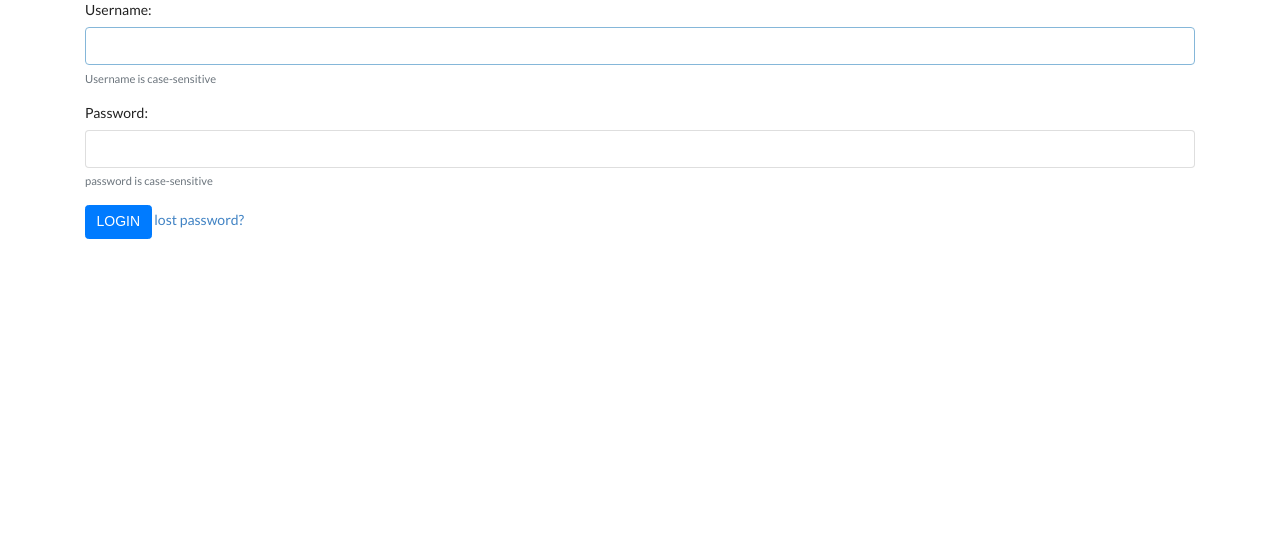
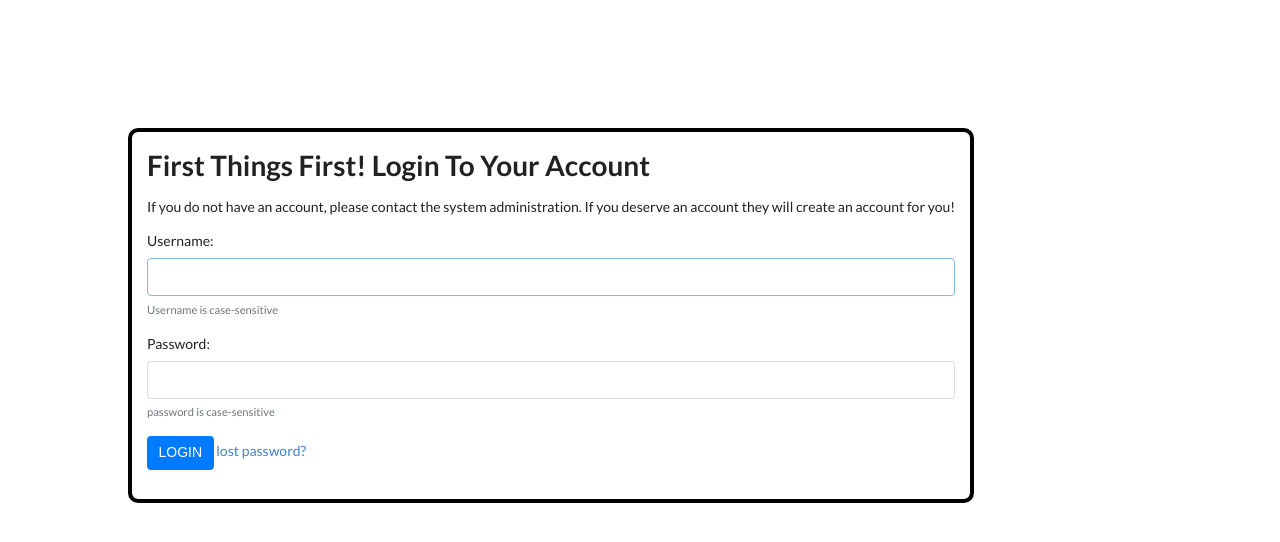
Before and after one commit to ChamodhNethsara/COVID_MANAGER, a Django app: page /accounts/login/ in a window 1280 px wide. Shown: the part 50-592 px from the top of the page. Run offline with Django 3.2, Linux system fonts and the light colour scheme; some libraries are stand-ins or nearby versions.

Commit message:
update templates

```diff
--- a/covid/settings.py
+++ b/covid/settings.py
@@ -133,5 +133,5 @@ DEFAULT_AUTO_FIELD = 'django.db.models.BigAutoField'
 LOGIN_REDIRECT_URL = '/'
 LOGOUT_REDIRECT_URL = '/'
 
-import django_heroku
-django_heroku.settings(locals())
+#import django_heroku
+#django_heroku.settings(locals())
--- a/templates/registration/login.html
+++ b/templates/registration/login.html
@@ -2,6 +2,7 @@
 {% load static %}
 
 {% block css %}
+<link rel="stylesheet" href ="{%static 'stylesheets/login.css' %}">
 <script src="https://cdnjs.cloudflare.com/ajax/libs/jquery/3.6.0/jquery.js" integrity="sha512-n/4gHW3atM3QqRcbCn6ewmpxcLAHGaDjpEBu4xZd47N0W2oQ+6q7oc3PXstrJYXcbNU1OHdQ1T7pAP+gi5Yu8g==" crossorigin="anonymous" referrerpolicy="no-referrer"></script>
 <script src="https://cdnjs.cloudflare.com/ajax/libs/semantic-ui/2.4.1/semantic.min.js" integrity="sha512-dqw6X88iGgZlTsONxZK9ePmJEFrmHwpuMrsUChjAw1mRUhUITE5QU9pkcSox+ynfLhL15Sv2al5A0LVyDCmtUw==" crossorigin="anonymous" referrerpolicy="no-referrer"></script>
 <link rel="stylesheet" href="https://cdnjs.cloudflare.com/ajax/libs/semantic-ui/2.4.1/semantic.min.css" integrity="sha512-8bHTC73gkZ7rZ7vpqUQThUDhqcNFyYi2xgDgPDHc+GXVGHXq+xPjynxIopALmOPqzo9JZj0k6OqqewdGO3EsrQ==" crossorigin="anonymous" referrerpolicy="no-referrer" />
@@ -16,7 +17,10 @@ Login to the system
 {% endblock %}
 {% block content %}
 <div class="container">
-
+  <h1> First things first! Login to your account</h1>
+  <p>If you do not have an account, please contact the system administration.
+    If you deserve an account they will create an account for you!
+  </p>
 
 <form method="POST" action="{% url 'login' %}" class="form ui" >
 
```
Also changed, not shown: db.sqlite3.
